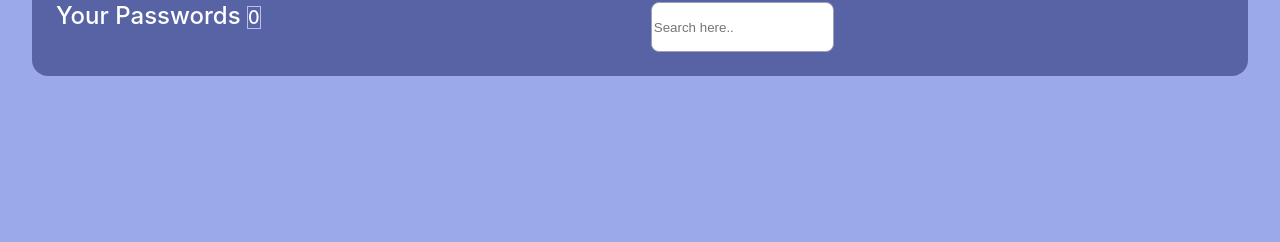
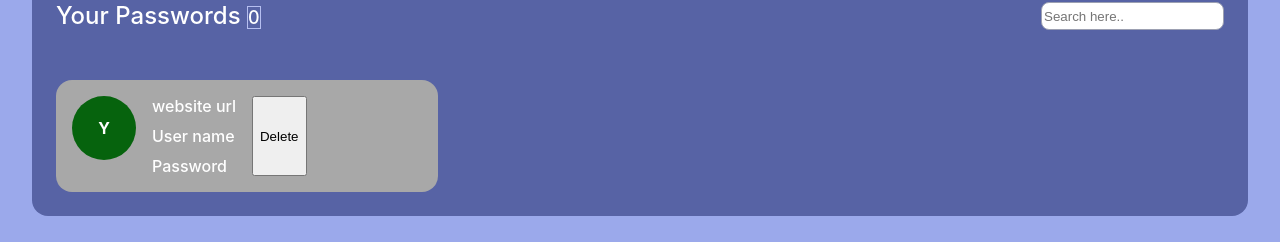
Before and after one commit to Rajukunchala321/passwordManger, a React (Create React App) app: page / in a window 1280 px wide. Shown: the part 580-822 px from the top of the page. Built offline with nearby package versions, Linux system fonts and the light colour scheme.

Commit message:
24th evening version

```diff
--- a/src/App.css
+++ b/src/App.css
@@ -1,4 +1,38 @@
+.fields{
+  font-size: 16px;
+  font-family: Inter;
+  font-weight: 500;
+  color:white;
 
+}
+.fields-containers{
+  display: flex;
+  flex-direction: column;
+  gap:10px;
+}
+.profile-txt{
+  font-family: Inter;
+  font-weight: 700;
+  color: rgb(255, 255, 255);
+  background-color: #06630d;
+  padding: 16px;
+  border-radius: 100%;
+  display: flex;
+  flex-direction: row;
+  justify-content: center;
+  align-items: center;
+  width: 32px;
+  height: 32px;
+}
+.each-psw-container{
+   display: flex;
+   flex-direction: row;
+   gap:16px;
+   padding: 16px;
+   background-color: #a8a8a8;
+   border-radius: 16px;
+   width:30%;
+}
 .psw-card-container{
   display: flex;
   flex-direction: row;
--- a/src/App.js
+++ b/src/App.js
@@ -5,13 +5,21 @@ import './App.css'
 
 
 class App extends Component {
+
   render() {
+    let password_content =[
+    {
+      website_url:'',
+      user_name:'',
+      password:"",
+    }
+  ];
     return (
       <>
       <div className='psw-container'>
         <img className='Logo' src='https://assets.ccbp.in/frontend/react-js/password-manager-logo-img.png' alt='' />
         <InputComponent />
-        <PasswordContainerComponent />
+        <PasswordContainerComponent passwordContent={password_content}/>
       </div>
       </>
     )
--- a/src/PasswordManagerComponent/InputsComponent.js
+++ b/src/PasswordManagerComponent/InputsComponent.js
@@ -12,7 +12,7 @@ class InputsComponent extends Component {
             <input className='input' type='password' placeholder='Enter Password' />
             <button  type='submit'>Submit</button>
         </div>
-        <img src='' alt='' loading='lazy' />
+
       </div>
       </>
     )
--- a/src/PasswordManagerComponent/PasswordContainerComponent.js
+++ b/src/PasswordManagerComponent/PasswordContainerComponent.js
@@ -1,17 +1,29 @@
 import React, { Component } from 'react'
 
 export default class PasswordContainerComponent extends Component {
+
   render() {
+    const passwordContent =this.props;
+   console.log(passwordContent)
     return (
       <>
         <div className='pswManager-container'>
              <div className='psw-count-searchbar-container'>
                 <div className='txt'>Your Passwords <span>0</span> </div>
                 <input type='text' placeholder='Search here..' className='searchbar'/>
-                <div className='psw-card-container'>
 
+             </div>
+             <div className='psw-card-container'>
+                    <div className='each-psw-container'>
+                        <div className='profile-txt'>Y</div>
+                        <div className='fields-containers'>
+                          <div className='fields'>website url</div>
+                          <div className='fields'>User name</div>
+                          <div className='fields'>Password</div>
+                        </div>
+                        <button>Delete</button>
+                    </div>
                 </div>
-             </div>
         </div>
       </>
     )
```
